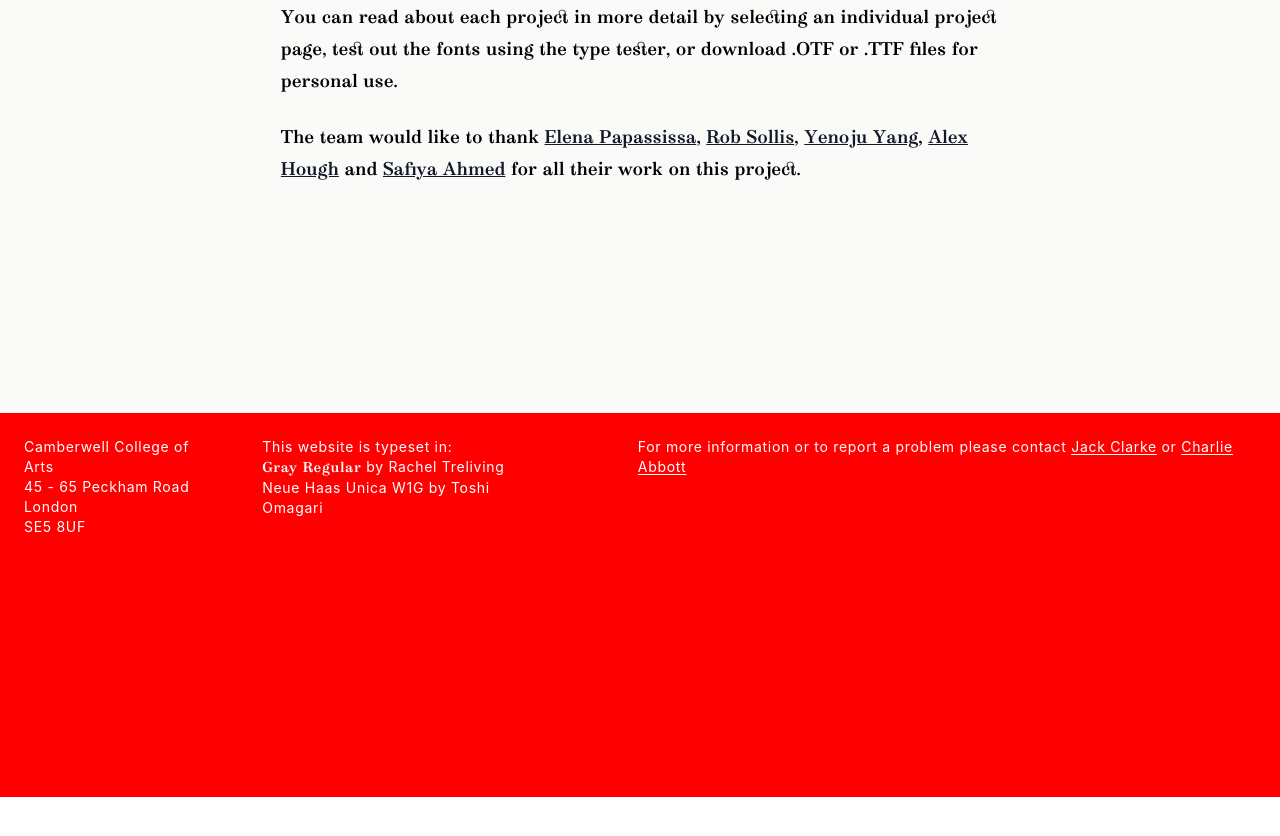
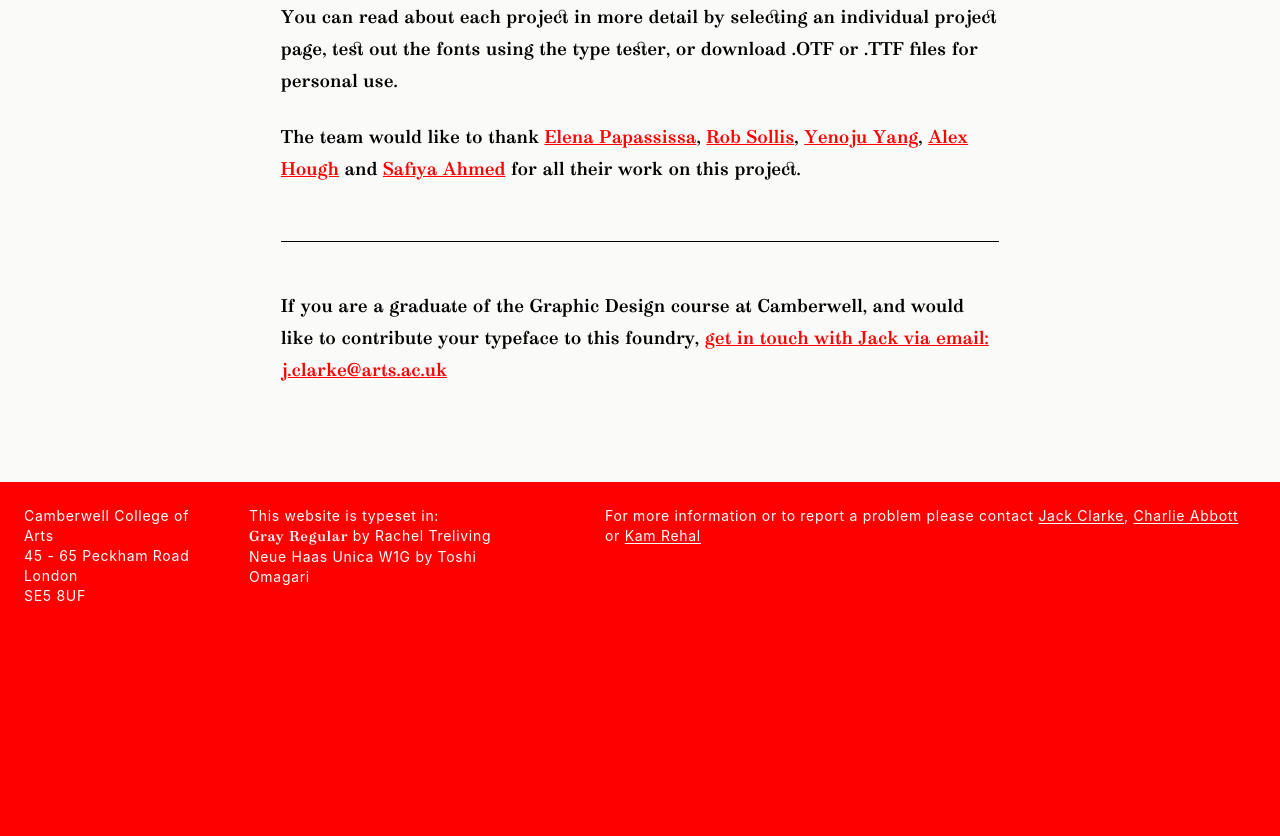
Before and after one commit to IdealPress/camberwell-type-foundry, a Next.js app: page /about in a window 1280 px wide. Shown: the part 500-1336 px from the top of the page. Before the commit the page ends 1297 px from the top, so only its background shows below. Built offline with nearby package versions, Linux system fonts and the light colour scheme.

Commit message:
Update about and footer

```diff
--- a/components/Footer.js
+++ b/components/Footer.js
@@ -15,7 +15,7 @@ const Footer = () => (
     </div>
     <div className="flex-grow" />
     <div>
-      <p>For more information or to report a problem please contact <a className="underline underline-offset-2" href="mailto:j.clarke@arts.ac.uk">Jack Clarke</a> or <a className="underline underline-offset-2" href="mailto:c.abbott@arts.ac.uk">Charlie Abbott</a></p>
+      <p>For more information or to report a problem please contact <a className="underline underline-offset-2" href="mailto:j.clarke@arts.ac.uk">Jack Clarke</a>, <a className="underline underline-offset-2" href="mailto:c.abbott@arts.ac.uk">Charlie Abbott</a> or <a className="underline underline-offset-2" href="mailto:k.rehal@arts.ac.uk">Kam Rehal</a></p>
     </div>
   </div>
 );
--- a/pages/about.js
+++ b/pages/about.js
@@ -1,12 +1,15 @@
 export default function About() {
   return (
     <div>
-      <div className="prose md:prose-lg mx-auto font-serif dark:prose-invert px-0 mt-12">
+      <div className="prose md:prose-lg mx-auto font-serif dark:prose-invert px-0 mt-12 pb-24">
         <p className="text-5xl uppercase leading-tight pb-2 pt-0 sm:pt-6 not-prose text-center tracking-wider">About the Foundry</p>
         <p>Welcome to the Camberwell College of Arts Type Foundry. This website hosts fonts designed by BA (Hons) Graphic Design students, created during their first year of study on the course.</p>
         <p>The project asks students to design type in response to building or site in London. After taking part in workshops exploring the history and traditions of type design, the students conduct independent primary and contextual research to help develop their ideas into digital type files.</p>
         <p>You can read about each project in more detail by selecting an individual project page, test out the fonts using the type tester, or download .OTF or .TTF files for personal use.</p>
-        <p>The team would like to thank <a href="https://www.elenapapassissa.it/">Elena Papassissa</a>, <a href="https://www.europaeuropa.co.uk/">Rob Sollis</a>, <a href="http://ya-rd.com/">Yenoju Yang</a>, <a href="https://www.work-form.co.uk/about">Alex Hough</a> and <a href="https://www.saf-ahm.com/">Safiya Ahmed</a> for all their work on this project.</p>
+        <p>The team would like to thank <a class="text-tf-red" href="https://www.elenapapassissa.it/">Elena Papassissa</a>, <a class="text-tf-red" href="https://www.europaeuropa.co.uk/">Rob Sollis</a>, <a class="text-tf-red" href="http://ya-rd.com/">Yenoju Yang</a>, <a class="text-tf-red" href="https://www.work-form.co.uk/about">Alex Hough</a> and <a class="text-tf-red" href="https://www.saf-ahm.com/">Safiya Ahmed</a> for all their work on this project.</p>
+        <br/>
+        <p class="border-t border-1 -translate-y-6 border-black"/>
+        <p>If you are a graduate of the Graphic Design course at Camberwell, and would like to contribute your typeface to this foundry, <a class="text-tf-red" href="mailto:j.clarke@arts.ac.uk">get in touch with Jack via email: j.clarke@arts.ac.uk</a></p>
       </div>
     </div>
   )
```
